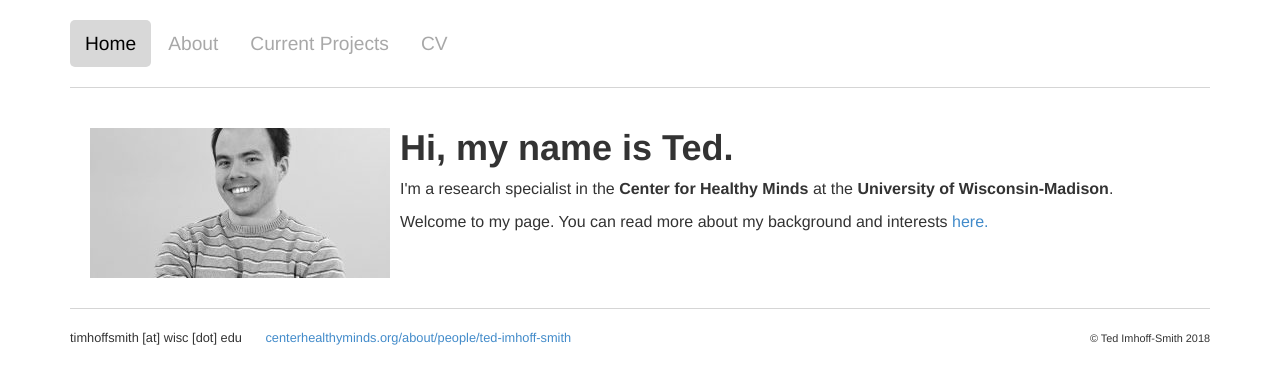
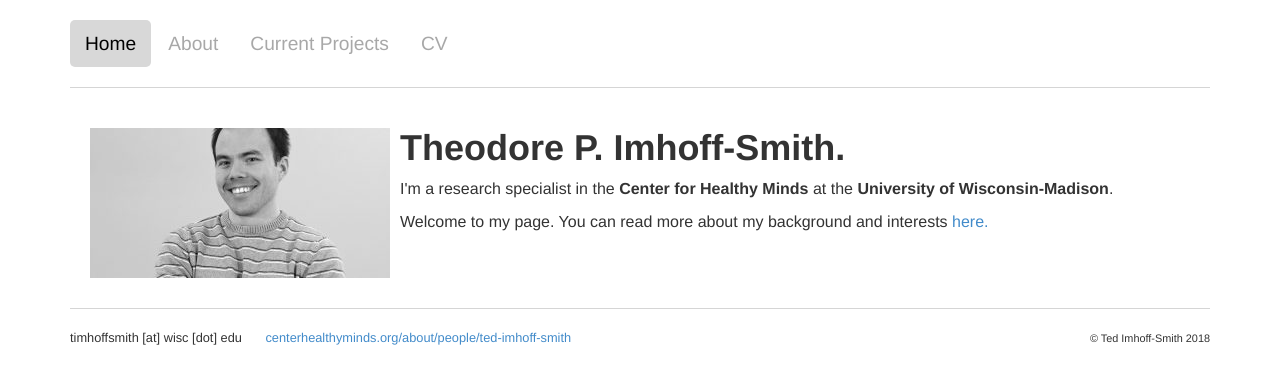
Before and after one commit to timhoffsmith/timhoffsmith.github.io, a Jekyll site: the page built from index.html, in a window 1280 px wide. Shown: the top 384 px of the page. Built offline with Jekyll 4.4.1, drawn with Linux system fonts in a browser that asks for light colours.

Commit message:
Update index.html

```diff
--- a/index.html
+++ b/index.html
@@ -11,7 +11,7 @@ currentprojects: passive
 	<div class="mainphoto">
 		<img src="TIS_CHM.jpg">
 	</div><!-- /.mainphoto -->
-	<h1>Hi, my name is Ted.</h1>
+	<h1>Theodore P. Imhoff-Smith.</h1>
 	<p>I'm a research specialist in the <b>Center for Healthy Minds</b> at the <b>University of Wisconsin-Madison</b>.</p>
 	<p>Welcome to my page. You can read more about my background and interests <a href="/about">here.</a></p>
 </div><!-- /.group -->
```
